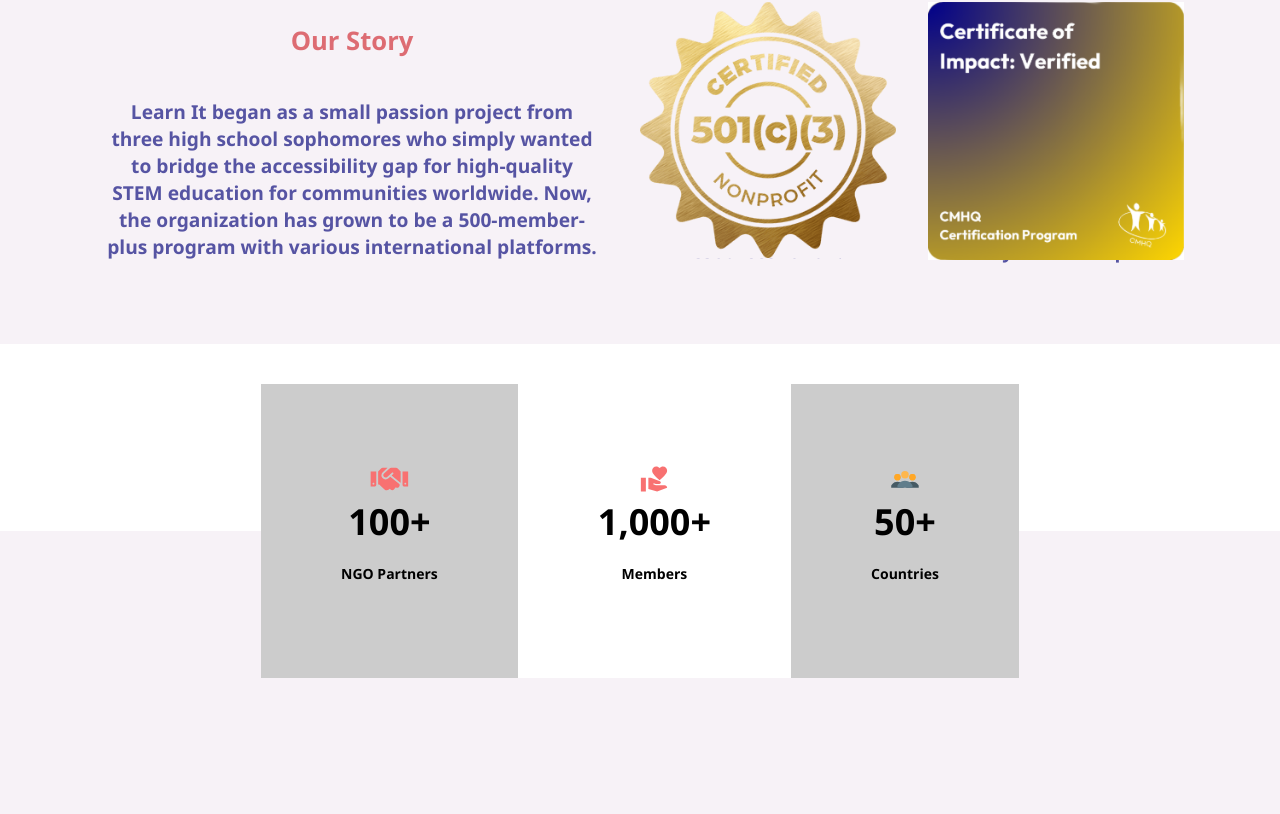
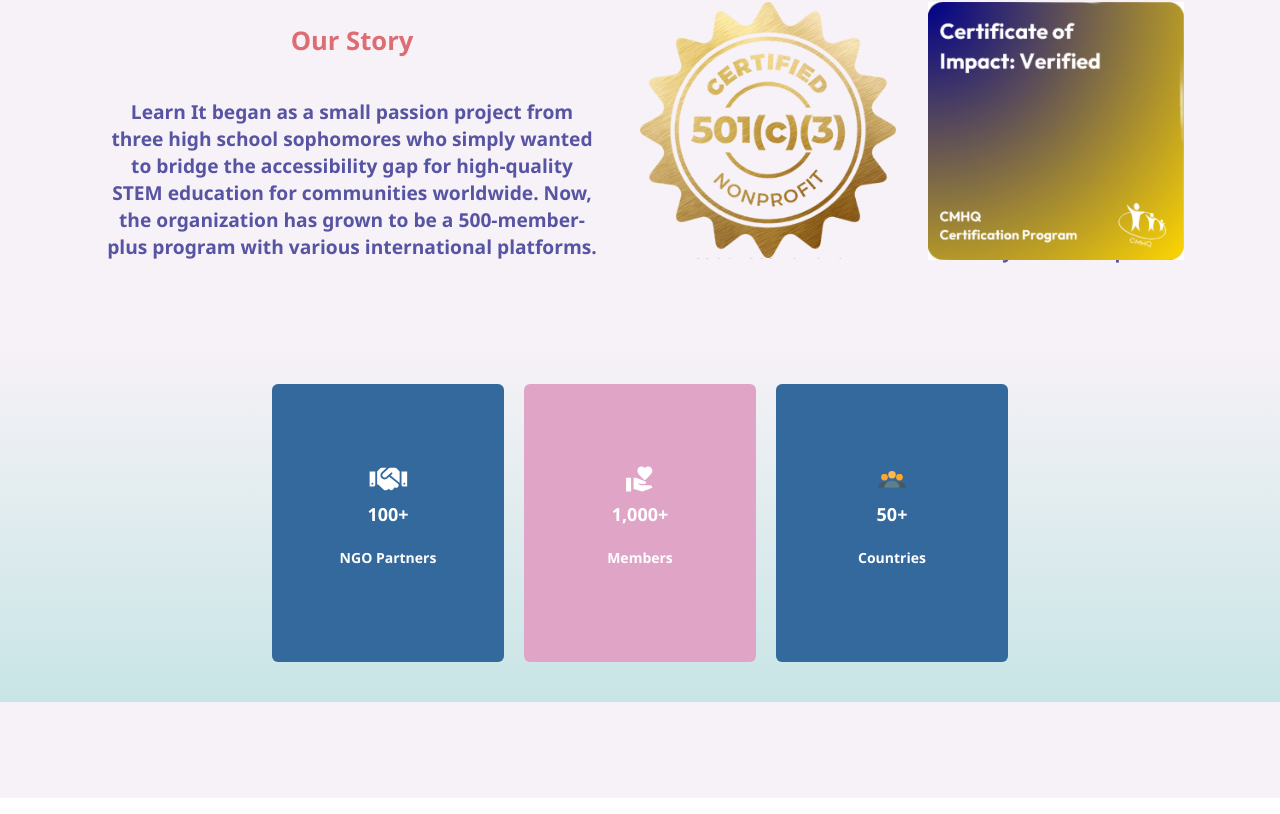
Before and after one commit to ArnavTheSharma/Learn-It-Website, a React (Create React App) app: page / in a window 1280 px wide. Shown: the part 1268-2082 px from the top of the page. Built offline with nearby package versions, Linux system fonts and the light colour scheme; no server answers.

Commit message:
Section3 Homepage Animation + Format

```diff
--- a/package.json
+++ b/package.json
@@ -17,6 +17,7 @@
     "react-router-dom": "^6.25.1",
     "react-scripts": "5.0.1",
     "react-transition-group": "^4.4.5",
+    "react-visibility-sensor": "^5.1.1",
     "web-vitals": "^2.1.4"
   },
   "scripts": {
--- a/src/pages/homePage/HomePage.js
+++ b/src/pages/homePage/HomePage.js
@@ -22,8 +22,10 @@ function HomePage() {
 
         {/* About Learn It, certifications, Mission */}
         <Section2 />
+
         {/*  Section with 23 partners, volunteer count, webinar count */}
         <Section3 />
+
         {/* Join Us and Contact Us Page Redirects  */}
         {/* Upcoming Events Section (Preview)  */}
         {/* Partners Section  */}
--- a/src/pages/homePage/section3/Section3.js
+++ b/src/pages/homePage/section3/Section3.js
@@ -4,6 +4,7 @@ import { MdVolunteerActivism } from 'react-icons/md';
 import { FcConferenceCall } from 'react-icons/fc';
 import { useState } from 'react';
 import CountUp from "react-countup";
+import VisibilitySensor from "react-visibility-sensor";
 
 const Section3 = () => {
     const [members,setMembers]=useState(1000)
@@ -19,35 +20,51 @@ const Section3 = () => {
         // window.scrollTo()
     }
 
-    // useCountUp({
-    //     enableScrollSpy: true,
-    //     scrollSpyDelay: 1000,
-    //   });
 
 
     return (
         <div className="section3 flex justify-center items-center py-10">
-            <div className=" flex justify-center items-center border-[.3em] sm:flex-row flex-row border-white flex-wrap sm:gap-x-0 gap-x-2">
-                <div className="bg-[#cccccc] sm:p-20 p-12 flex justify-center items-center" onClick={()=>handlePartnersClick()}>
+            <div className="flex justify-center items-center border-[.3em] sm:flex-row flex-row border-white flex-wrap gap-5">
+                <div className="bg-[#34699d] sm:w-[150px] w-[100px] xl:w-[15vw]  sm:p-auto p-5 sm:py-20 py-7 flex justify-center items-center md:border-4 rounded-md border-indigo-500" onClick={()=>handlePartnersClick()}>
                         <div className='flex flex-col justify-center items-center'>
-                            <FaHandshake className='rotate-90 text-red-400 w-full text-3xl' />
-                            <p id="partners" className='text-4xl font-bold mr-0 my-2'>{<CountUp start={0} end={partners} duration={3} />}+</p>
-                            <p className='text-sm font-bold mr-0'>NGO Partners</p>
+                            <FaHandshake className='rotate-90 text-white w-full text-3xl' />
+                            <VisibilitySensor partialVisibility offset={{ bottom: 200 }}>
+                                {({ isVisible }) => (
+                                <div>
+                                    {isVisible ? <p id="partners" className='sm:text-4x1 text-white font-bold mr-0 my-2'>{<CountUp start={0} end={partners} duration={3} />}+</p> : <p id="partners" className='sm:text-4x1 text-white font-bold mr-0 my-2'>100+</p>}
+                                </div>
+                                )}
+                            </VisibilitySensor>
+                            <p className='text-sm text-white font-bold mr-0'>NGO Partners</p>
                         </div>
                 </div>
-                <div className="bg-[#b9c2d2] sm:bg-white sm:p-20 p-12 flex justify-center items-center">
+                <div className="bg-[#e0a4c6] sm:w-[150px] w-[100px] xl:w-[15vw] sm:p-auto  p-5 py-7 sm:py-20 flex justify-center rounded-md items-center">
                     <div className='flex flex-col justify-center items-center'>
-                        <MdVolunteerActivism className=' text-red-400 w-full text-3xl' />
-                        <p id="members" className='text-4xl font-bold mr-0 my-2'>{<CountUp start={0} end={members} duration={2.5} />}+</p>
+                        <MdVolunteerActivism className=' text-white w-full text-3xl' />
+                        <VisibilitySensor partialVisibility offset={{ bottom: 200 }}>
+                                {({ isVisible }) => (
+                                <div>
+                                    {isVisible ? <p id="members" className='sm:text-4x1 text-white font-bold mr-0 my-2'>{<CountUp start={0} end={members} duration={2.5} />}+</p> : <p id="partners" className='sm:text-4x1 text-white font-bold mr-0 my-2'>1,000+</p>}
+                                </div>
+                                )}
+                            </VisibilitySensor>
 
-                        <p className='text-sm font-bold mr-0'>Members</p>
+
+
+                        <p className='text-sm text-white font-bold mr-0'>Members</p>
                     </div>
                 </div>
-                <div className="sm:bg-[#cccccc] bg-white sm:p-20 p-12 flex justify-center items-center">
+                <div className="bg-[#34699d] sm:w-[150px] w-[100px] xl:w-[15vw] sm:p-auto p-5 sm:py-20 py-7 flex justify-center rounded-md items-center">
                     <div className='flex flex-col justify-center items-center'>
-                        <FcConferenceCall className=' text-red-400 w-full text-3xl' />
-                        <p id="countries" className='text-4xl font-bold mr-0 my-2'>{<CountUp start={0} end={countries} duration={3} />}+</p>
-                        <p className='text-sm font-bold mr-0'>Countries</p>
+                        <FcConferenceCall className=' text-white w-full text-3xl' />
+                        <VisibilitySensor partialVisibility offset={{ bottom: 200 }}>
+                                {({ isVisible }) => (
+                                <div>
+                                    {isVisible ? <p id="countries" className='sm:text-4x1 text-white font-bold mr-0 my-2'>{<CountUp start={0} end={countries} duration={3} />}+</p> : <p id="partners" className='sm:text-4x1 text-white font-bold mr-0 my-2'>50+</p>}
+                                </div>
+                                )}
+                            </VisibilitySensor>
+                        <p className='text-sm text-white font-bold mr-0'>Countries</p>
                     </div>
                 </div>
             </div>
--- a/src/pages/homePage/section3/section3.css
+++ b/src/pages/homePage/section3/section3.css
@@ -1,3 +1,9 @@
 .section3{
-    background-image: linear-gradient(180deg,white 50%,#F7F2F7 0)
+    background-image: linear-gradient(#F7F2F7,#c8e5e6 )
 }
+
+/* @media (max-width: 400px) {
+    .col {
+        font-size:small;
+    }
+} */
```
Also changed, not shown: 1 other file (tests, documents, lock files or other folders).
